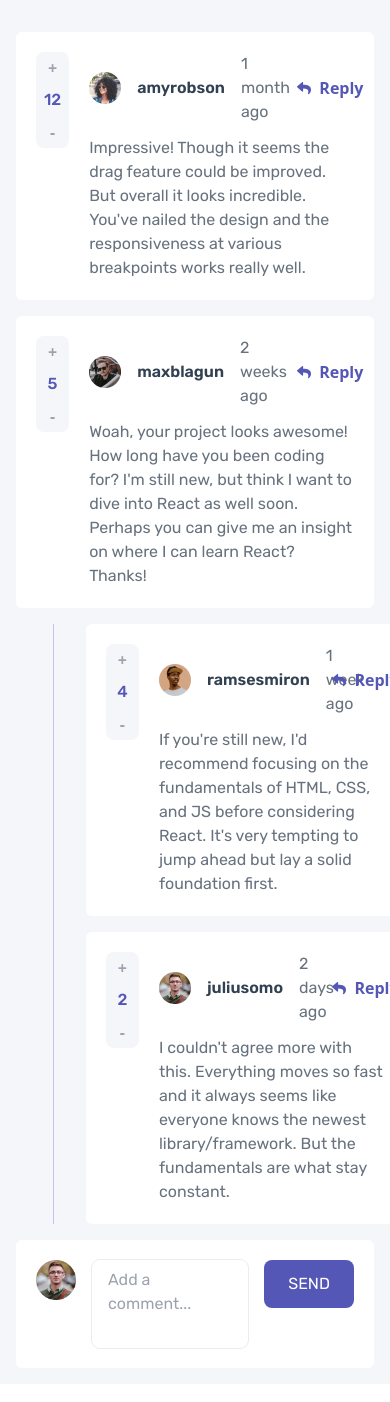
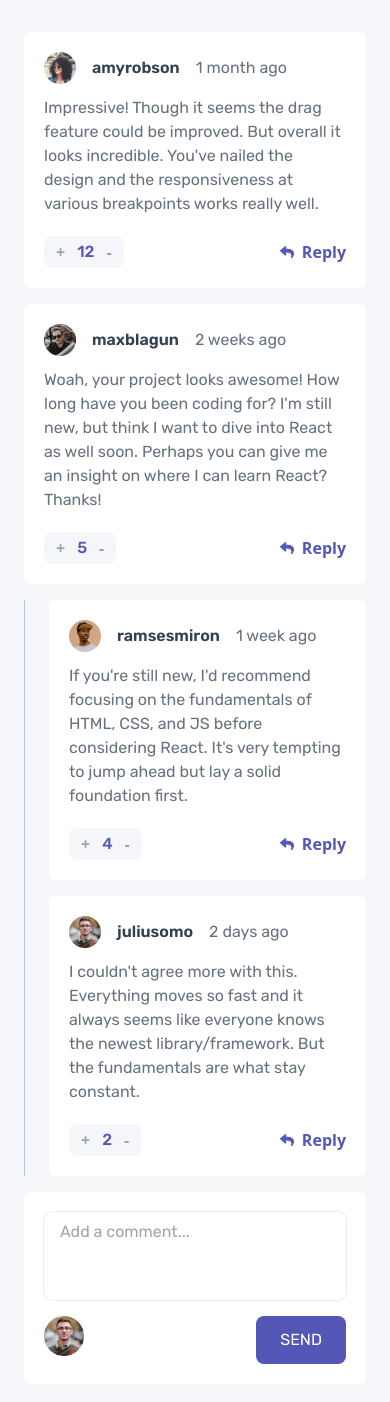
Before and after one commit to xup60521/react-interactive-comment-section, a React (Vite) app: page / in a window 390 px wide. Shown: the top 1402 px of the page. Built offline with nearby package versions, Linux system fonts and the light colour scheme.

Commit message:
mobile layout

```diff
--- a/src/App.tsx
+++ b/src/App.tsx
@@ -10,12 +10,12 @@ export default function App() {
     const comments = useAtomValue(commentsAtom);
     return (
         <main className="w-full min-h-screen bg-very_light_gray flex flex-col items-center">
-            <div className="flex flex-col lg:w-[50vw] w-full lg:px-0 lg:py-12 px-4 py-4">
+            <div className="flex flex-col lg:w-[50vw] w-full lg:px-0 lg:py-12 px-6 py-4">
                 {comments.map((item) => (
                     <Comment {...item} key={item.id} />
                 ))}
                 <div
-                    className={`p-5 gap-4 rounded-md mt-4 bg-white min-h-32 relative flex`}
+                    className={`p-5 gap-4 rounded-md mt-4 bg-white min-h-32 relative lg:flex hidden`}
                 >
                     <img
                         src={data.currentUser.image.png}
@@ -33,6 +33,28 @@ export default function App() {
                         SEND
                     </button>
                 </div>
+                <div
+                    className={`p-5 gap-4 rounded-md mt-4 mb-4 bg-white min-h-48 relative flex flex-col lg:hidden`}
+                >
+                    <textarea
+                        ref={textAreaRef}
+                        placeholder="Add a comment..."
+                        className="rounded-lg resize-none outline-2 ring-[1px] ring-light_gray outline-moderate_blue font-rubik flex-grow px-4 py-2"
+                        onChange={(e) => setReplyText(e.target.value)}
+                        value={`${replayText}`}
+                    />
+                    <div className="flex w-full justify-between">
+                        <img
+                            src={data.currentUser.image.png}
+                            alt="my avatar"
+                            className="size-10"
+                        />
+
+                        <button className="px-6 py-3 transition hover:opacity-70 rounded-lg bg-moderate_blue font-rubik text-white h-fit">
+                            SEND
+                        </button>
+                    </div>
+                </div>
             </div>
         </main>
     );
--- a/src/components/Comment.tsx
+++ b/src/components/Comment.tsx
@@ -22,8 +22,9 @@ export default function Comment(props: Unpacked<typeof data.comments>) {
     }, [replyID, props.id]);
     return (
         <Fragment>
-            <div className="bg-white rounded-md flex p-5 gap-5 mt-4">
-                <div className="flex flex-col h-fit rounded-lg bg-very_light_gray">
+            <div className="bg-white rounded-md flex p-5 gap-5 mt-4 lg:flex-row flex-col-reverse">
+                <div className="lg:w-fit w-full flex justify-between">
+                    <div className="flex lg:flex-col flex-row w-fit h-fit items-center rounded-lg bg-very_light_gray">
                         <button className="px-3 py-1 transition text-gray-400 hover:text-moderate_blue font-bold">
                             +
                         </button>
@@ -32,6 +33,19 @@ export default function Comment(props: Unpacked<typeof data.comments>) {
                         </p>
                         <button className="px-3 py-1 transition text-gray-400 hover:text-moderate_blue font-bold">
                             -
+                        </button>
+                    </div>
+                    <button
+                            onMouseDown={(e) => {
+                                e.preventDefault();
+                                setReplyID(props.id);
+                            }}
+                            className="flex lg:hidden items-center gap-2 transition hover:opacity-50"
+                        >
+                            <img src={IconReply} alt="replay icon" />
+                            <span className="text-moderate_blue font-semibold">
+                                Reply
+                            </span>
                         </button>
                 </div>
                 <div className="flex-grow flex flex-col gap-3">
@@ -54,7 +68,7 @@ export default function Comment(props: Unpacked<typeof data.comments>) {
                                 e.preventDefault();
                                 setReplyID(props.id);
                             }}
-                            className="flex items-center gap-2 transition hover:opacity-50"
+                            className="lg:flex hidden items-center gap-2 transition hover:opacity-50"
                         >
                             <img src={IconReply} alt="replay icon" />
                             <span className="text-moderate_blue font-semibold">
@@ -88,8 +102,8 @@ export default function Comment(props: Unpacked<typeof data.comments>) {
                 </button>
             </div>
             {props.replies.length !== 0 && (
-                <div className="flex gap-8">
-                    <div className="px-[1.15rem] border-r-[1px] border-light_grayish_blue mt-4"></div>
+                <div className="flex lg:gap-8 gap-6">
+                    <div className="lg:px-[1.15rem] border-r-[1px] border-light_grayish_blue mt-4"></div>
                     <div className="flex flex-col">
                         {props.replies.map((item) => (
                             <Reply {...item} key={item.id} />
--- a/src/components/Reply.tsx
+++ b/src/components/Reply.tsx
@@ -23,8 +23,9 @@ export default function Reply(
     }, [replyID, props.id]);
     return (
         <Fragment>
-            <div className="bg-white rounded-md flex p-5 gap-5 mt-4">
-                <div className="flex flex-col h-fit rounded-lg bg-very_light_gray">
+            <div className="bg-white rounded-md flex p-5 gap-5 mt-4 lg:flex-row flex-col-reverse">
+                <div className="flex lg:w-fit justify-between w-full">
+                    <div className="flex lg:flex-col h-fit rounded-lg bg-very_light_gray">
                         <button className="px-3 py-1 transition text-gray-400 hover:text-moderate_blue font-bold">
                             +
                         </button>
@@ -33,6 +34,19 @@ export default function Reply(
                         </p>
                         <button className="px-3 py-1 transition text-gray-400 hover:text-moderate_blue font-bold">
                             -
+                        </button>
+                    </div>
+                    <button
+                            onMouseDown={(e) => {
+                                e.preventDefault();
+                                setReplyID(props.id);
+                            }}
+                            className="flex lg:hidden items-center gap-2 transition hover:opacity-50"
+                        >
+                            <img src={IconReply} alt="replay icon" />
+                            <span className="text-moderate_blue font-semibold">
+                                Reply
+                            </span>
                         </button>
                 </div>
                 <div className="flex-grow flex flex-col gap-3">
@@ -55,7 +69,7 @@ export default function Reply(
                                 e.preventDefault();
                                 setReplyID(props.id);
                             }}
-                            className="flex items-center gap-2 transition hover:opacity-50"
+                            className="lg:flex hidden items-center gap-2 transition hover:opacity-50"
                         >
                             <img src={IconReply} alt="replay icon" />
                             <span className="text-moderate_blue font-semibold">
--- a/src/utils.ts
+++ b/src/utils.ts
@@ -1,69 +1,71 @@
+export const base = `/react-interactive-comment-section`
+
 export const data = {
     currentUser: {
         image: {
-            png: "./images/avatars/image-juliusomo.png",
-            webp: "./images/avatars/image-juliusomo.webp",
+            png: `${base}/images/avatars/image-juliusomo.png`,
+            webp: `${base}/images/avatars/image-juliusomo.webp`,
         },
-        username: "juliusomo",
+        username: `juliusomo`,
     },
     comments: [
         {
             id: 1,
             content:
-                "Impressive! Though it seems the drag feature could be improved. But overall it looks incredible. You've nailed the design and the responsiveness at various breakpoints works really well.",
-            createdAt: "1 month ago",
+                `Impressive! Though it seems the drag feature could be improved. But overall it looks incredible. You've nailed the design and the responsiveness at various breakpoints works really well.`,
+            createdAt: `1 month ago`,
             score: 12,
             user: {
                 image: {
-                    png: "./images/avatars/image-amyrobson.png",
-                    webp: "./images/avatars/image-amyrobson.webp",
+                    png: `${base}/images/avatars/image-amyrobson.png`,
+                    webp: `${base}/images/avatars/image-amyrobson.webp`,
                 },
-                username: "amyrobson",
+                username: `amyrobson`,
             },
             replies: [],
         },
         {
             id: 2,
             content:
-                "Woah, your project looks awesome! How long have you been coding for? I'm still new, but think I want to dive into React as well soon. Perhaps you can give me an insight on where I can learn React? Thanks!",
-            createdAt: "2 weeks ago",
+                `Woah, your project looks awesome! How long have you been coding for? I'm still new, but think I want to dive into React as well soon. Perhaps you can give me an insight on where I can learn React? Thanks!`,
+            createdAt: `2 weeks ago`,
             score: 5,
             user: {
                 image: {
-                    png: "./images/avatars/image-maxblagun.png",
-                    webp: "./images/avatars/image-maxblagun.webp",
+                    png: `${base}/images/avatars/image-maxblagun.png`,
+                    webp: `${base}/images/avatars/image-maxblagun.webp`,
                 },
-                username: "maxblagun",
+                username: `maxblagun`,
             },
             replies: [
                 {
                     id: 3,
                     content:
-                        "If you're still new, I'd recommend focusing on the fundamentals of HTML, CSS, and JS before considering React. It's very tempting to jump ahead but lay a solid foundation first.",
-                    createdAt: "1 week ago",
+                        `If you're still new, I'd recommend focusing on the fundamentals of HTML, CSS, and JS before considering React. It's very tempting to jump ahead but lay a solid foundation first.`,
+                    createdAt: `1 week ago`,
                     score: 4,
-                    replyingTo: "maxblagun",
+                    replyingTo: `maxblagun`,
                     user: {
                         image: {
-                            png: "./images/avatars/image-ramsesmiron.png",
-                            webp: "./images/avatars/image-ramsesmiron.webp",
+                            png: `${base}/images/avatars/image-ramsesmiron.png`,
+                            webp: `${base}/images/avatars/image-ramsesmiron.webp`,
                         },
-                        username: "ramsesmiron",
+                        username: `ramsesmiron`,
                     },
                 },
                 {
                     id: 4,
                     content:
-                        "I couldn't agree more with this. Everything moves so fast and it always seems like everyone knows the newest library/framework. But the fundamentals are what stay constant.",
-                    createdAt: "2 days ago",
+                        `I couldn't agree more with this. Everything moves so fast and it always seems like everyone knows the newest library/framework. But the fundamentals are what stay constant.`,
+                    createdAt: `2 days ago`,
                     score: 2,
-                    replyingTo: "ramsesmiron",
+                    replyingTo: `ramsesmiron`,
                     user: {
                         image: {
-                            png: "./images/avatars/image-juliusomo.png",
-                            webp: "./images/avatars/image-juliusomo.webp",
+                            png: `${base}/images/avatars/image-juliusomo.png`,
+                            webp: `${base}/images/avatars/image-juliusomo.webp`,
                         },
-                        username: "juliusomo",
+                        username: `juliusomo`,
                     },
                 },
             ],
```
Lines whose indentation alone changed are shown as unchanged.
